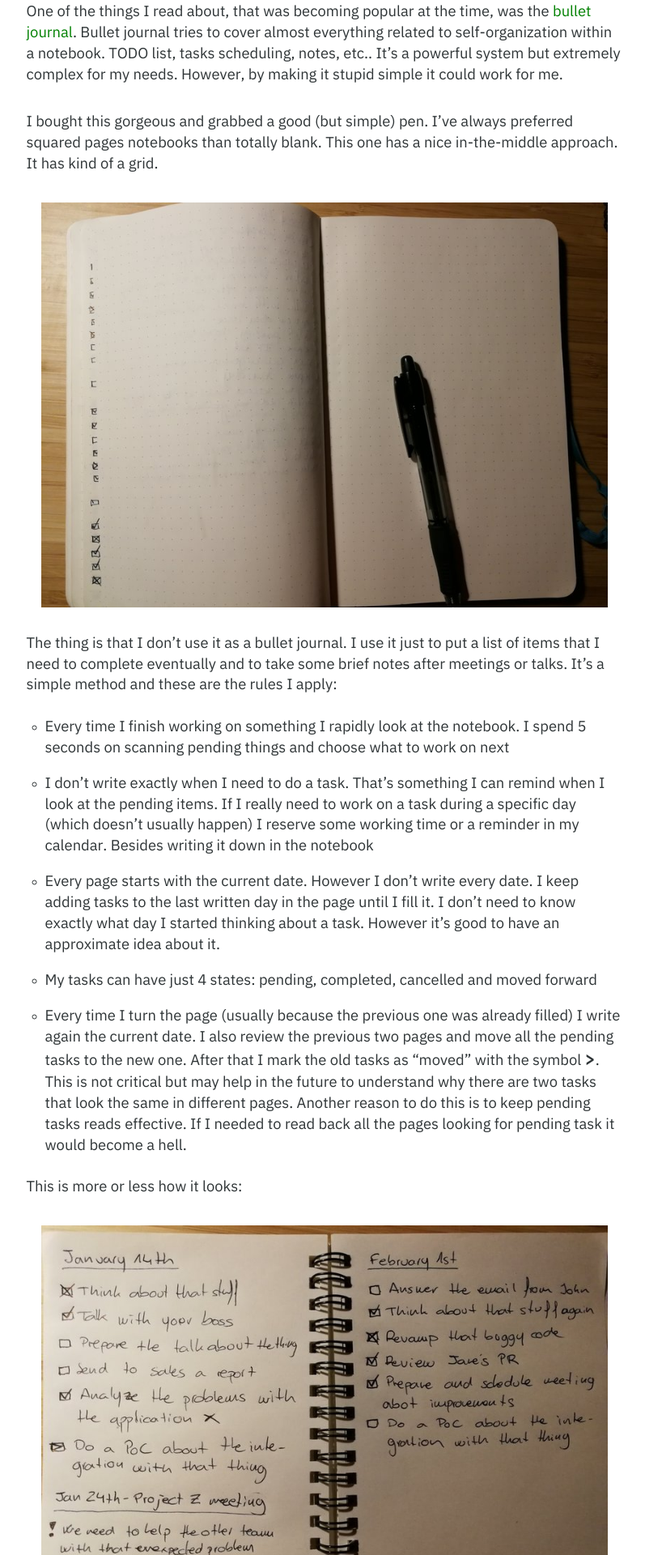
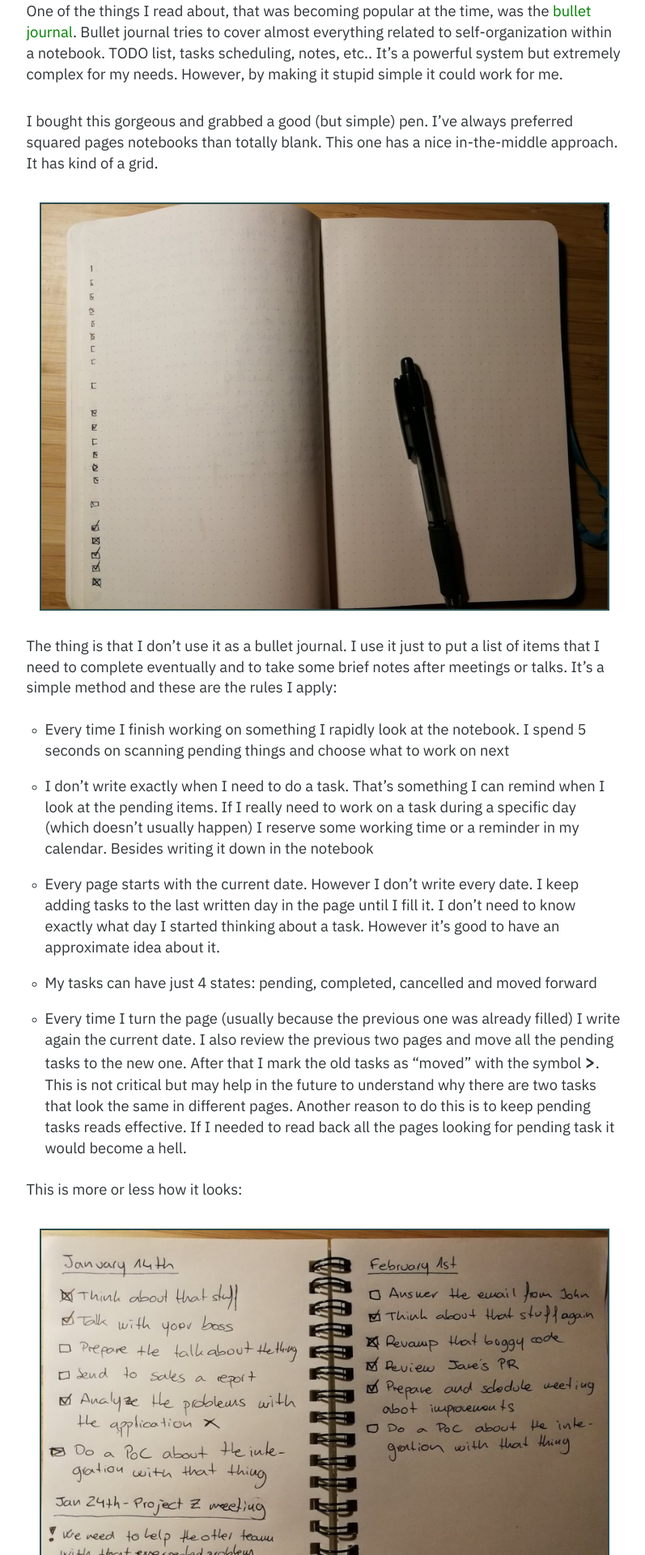
Before and after one commit to luisbosque/luisbosque.github.com, a Jekyll site: the page built from _posts/2018-03-13-keeping-the-important-tasks-under-control.markdown, in a window 1280 px wide. Shown: the part 857-2777 px from the top of the page at 81% size, without its empty margins (239-1036 px from the left). Built offline with Jekyll 4.4.1, drawn with Linux system fonts in a browser that asks for light colours; some web fonts are replaced.

Commit message:
Remove custom border on img

```diff
--- a/_posts/2018-03-13-keeping-the-important-tasks-under-control.markdown
+++ b/_posts/2018-03-13-keeping-the-important-tasks-under-control.markdown
@@ -26,7 +26,7 @@
 
 I bought this gorgeous and grabbed a good (but simple) pen. I've always preferred squared pages notebooks than totally blank. This one has a nice in-the-middle approach. It has kind of a grid.
 
-<img src="{{ "/images/notebook-blank.jpg" }}" alt="notebook_blank" title="notebook_blank" width="700" height="500" class="aligncenter" style="border:none;" />
+<img src="{{ "/images/notebook-blank.jpg" }}" alt="notebook_blank" title="notebook_blank" width="700" height="500" class="aligncenter" />
 
 
 The thing is that I don't use it as a bullet journal. I use it just to put a list of items that I need to complete eventually and to take some brief notes after meetings or talks. It's a simple method and these are the rules I apply:
@@ -39,7 +39,7 @@
 
 This is more or less how it looks:
 
-<img src="{{ "/images/notebook-written.jpg" }}" alt="notebook_written" title="notebook_written" width="700" height="500" class="aligncenter" style="border:none;" />
+<img src="{{ "/images/notebook-written.jpg" }}" alt="notebook_written" title="notebook_written" width="700" height="500" class="aligncenter" />
 
 Sometimes I also take notes during meetings or talks. I allow myself, though, to be flexible about how I write down things that are not tasks.
 
```
